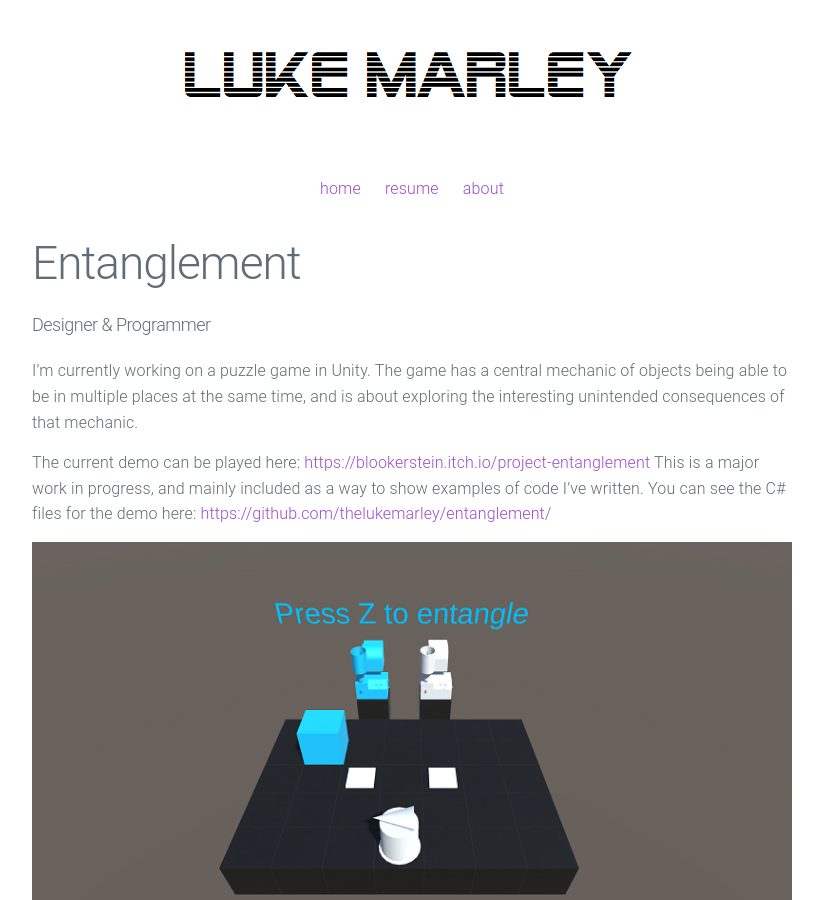
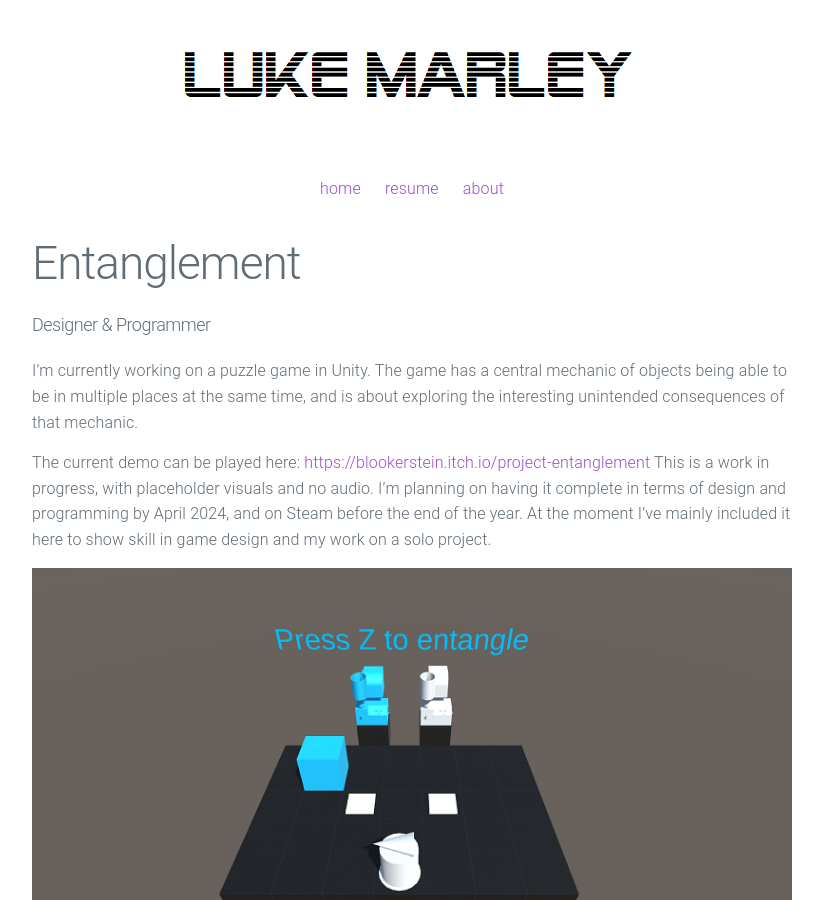
Before and after one commit to thelukemarley/thelukemarley.github.io, a Jekyll site: the page built from _posts/2023-09-10-newer-game.md, in a window 1280 px wide and 900 px high. Shown: the whole window, without its empty margins (228-1051 px from the left). Built offline with Jekyll 4.4.1, drawn with Linux system fonts in a browser that asks for light colours.

Commit message:
Update 2023-09-10-newer-game.md

```diff
--- a/_posts/2023-09-10-newer-game.md
+++ b/_posts/2023-09-10-newer-game.md
@@ -8,7 +8,7 @@ preview: /assets/thumb 2.png
 I'm currently working on a puzzle game in Unity. The game has a central mechanic of objects being able to be in multiple places at the same time, and is about exploring the interesting unintended consequences of that mechanic.
 
 The current demo can be played here: [https://blookerstein.itch.io/project-entanglement](https://blookerstein.itch.io/project-entanglement)
-This is a major work in progress, and mainly included as a way to show examples of code I've written. You can see the C# files for the demo here: [https://github.com/thelukemarley/entanglement/](https://github.com/thelukemarley/entanglement/)
+This is a work in progress, with placeholder visuals and no audio. I'm planning on having it complete in terms of design and programming by April 2024, and on Steam before the end of the year. At the moment I've mainly included it here to show skill in game design and my work on a solo project.
 
 ![Picture 1](/assets/ent 1.png)
 ![Picture 2](/assets/ent 2.png)
```
